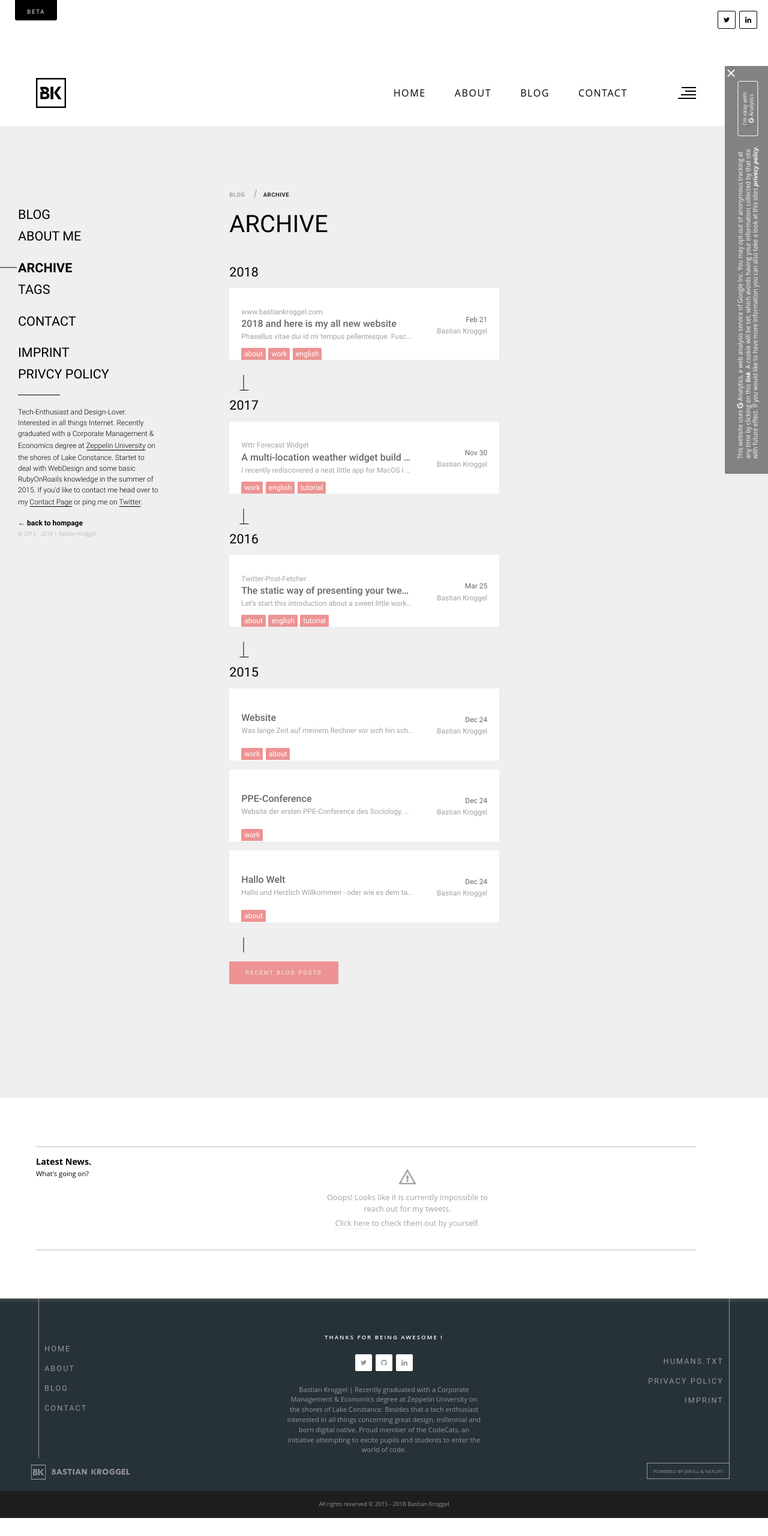
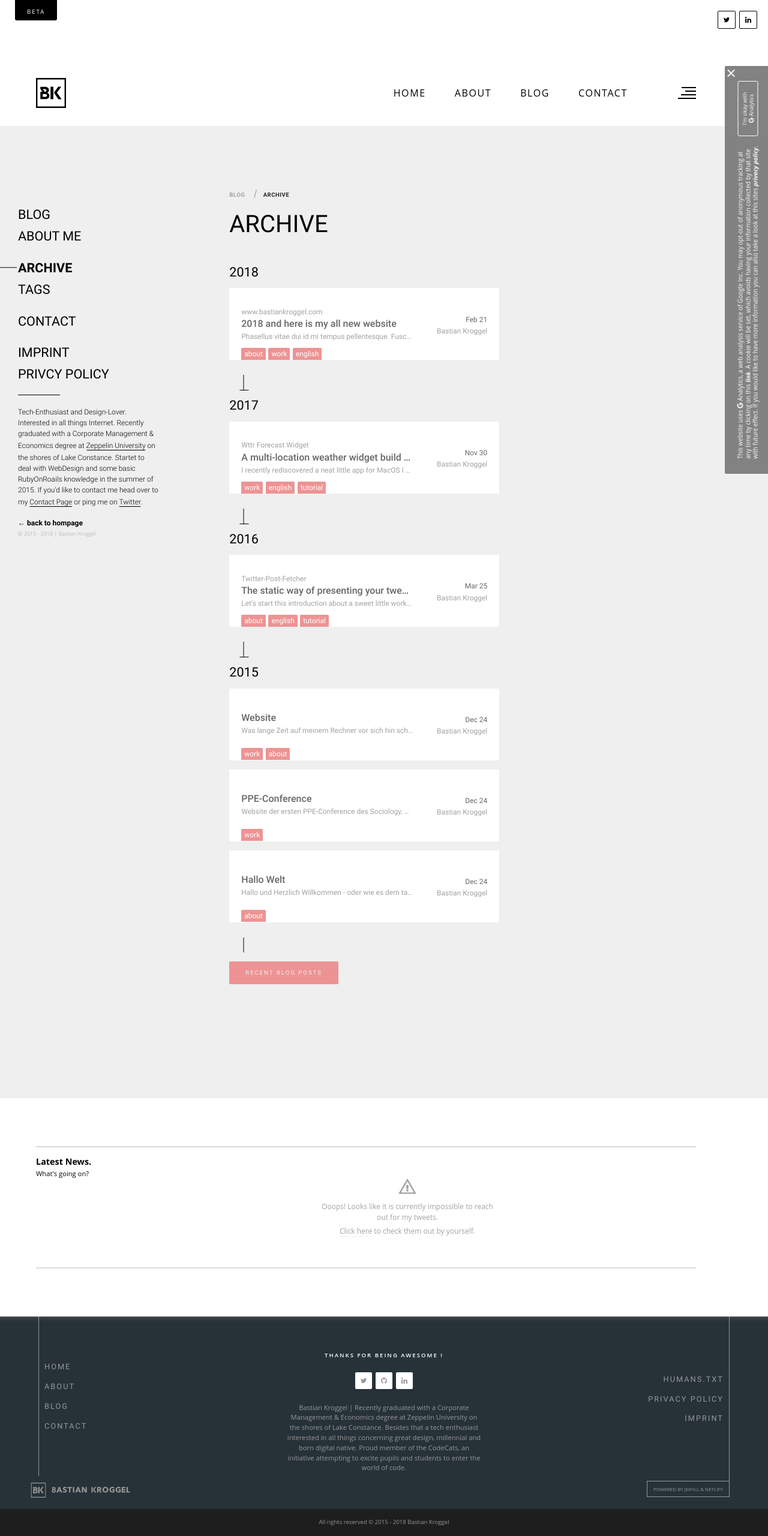
Before and after one commit to bkroggel/luzid, a Jekyll site: the page built from blog/archive/index.html, in a window 1280 px wide. Shown: the whole page at 60% size. Built offline with Jekyll 4.4.1, drawn with Linux system fonts in a browser that asks for light colours; nearby versions of some CDN libraries; some web fonts are replaced; a script that is not in the unit is left out; before the commit the page ends 2531 px from its top, so only the background shows below that.

Commit message:
minor cosmetic changes of news placeholder

```diff
--- a/_sass/_typography.scss
+++ b/_sass/_typography.scss
@@ -515,9 +515,9 @@ a.link_button.-white {
       max-width: 200px;
       text-align: center;
       color: $dark-color;
-      font-size: .65rem;
+      font-size: .6rem;
       @include media-query($small){
-        font-size: .8rem;
+        font-size: .75rem;
         max-width: 300px;
       };
     }
--- a/_sass/blog/_news.scss
+++ b/_sass/blog/_news.scss
@@ -143,6 +143,7 @@ section#news {
   margin-top: -15px;
   @include media-query($small){
     width: 60vw;
+    padding: 15px 0;
   };
   @include media-query($medium){
     width: 70vw;
```
